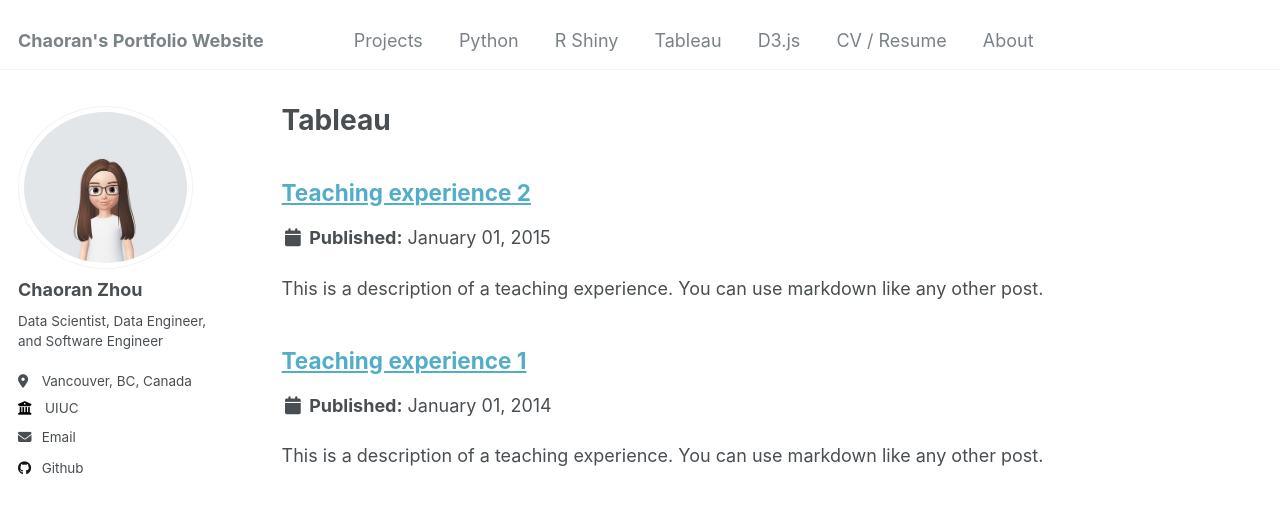
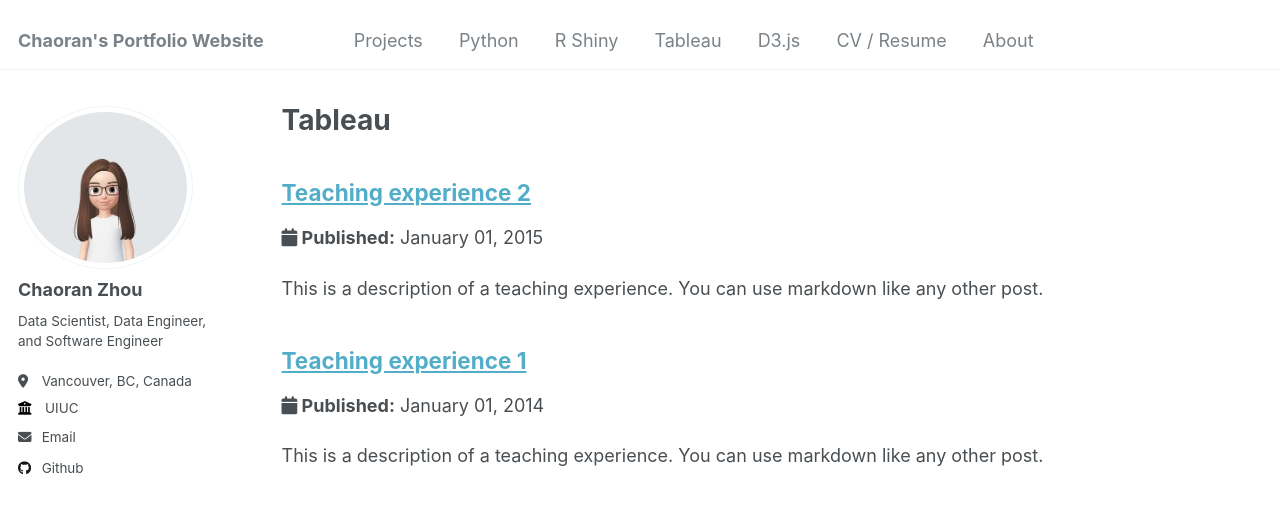
Before and after one commit to ranranrunforit/ranranrunforit.github.io, a Jekyll site: the page built from _pages/tableau.html, in a window 1280 px wide. Shown: the top 505 px of the page. Built offline with Jekyll 4.4.1, drawn with Linux system fonts in a browser that asks for light colours.

Commit message:
Update archive-single.html

```diff
--- a/_includes/archive-single.html
+++ b/_includes/archive-single.html
@@ -43,7 +43,7 @@
         {% elsif post.collection == 'publications' %}
           <p>Published in <i>{{ post.venue }}</i>, {{ post.date | default: "1900-01-01" | date: "%Y" }} </p>
         {% elsif post.date %}
-         <p class="page__date"><i class="fa fa-fw fa-calendar" aria-hidden="true"></i> <strong> {{ site.data.ui-text[site.locale].date_label | default: "Published:" }}</strong> <time datetime="{{ post.date | default: "1900-01-01" | date_to_xmlschema }}">{{ post.date | default: "1900-01-01" | date: "%B %d, %Y" }}</time></p>
+         <p class="page__date"><strong><i class="fa fa-calendar" aria-hidden="true"></i>  {{ site.data.ui-text[site.locale].date_label | default: "Published:" }}</strong> <time datetime="{{ post.date | default: "1900-01-01" | date_to_xmlschema }}">{{ post.date | default: "1900-01-01" | date: "%B %d, %Y" }}</time></p>
         {% endif %}
 
     {% if post.excerpt and site.read_more != 'enabled' %}
```
